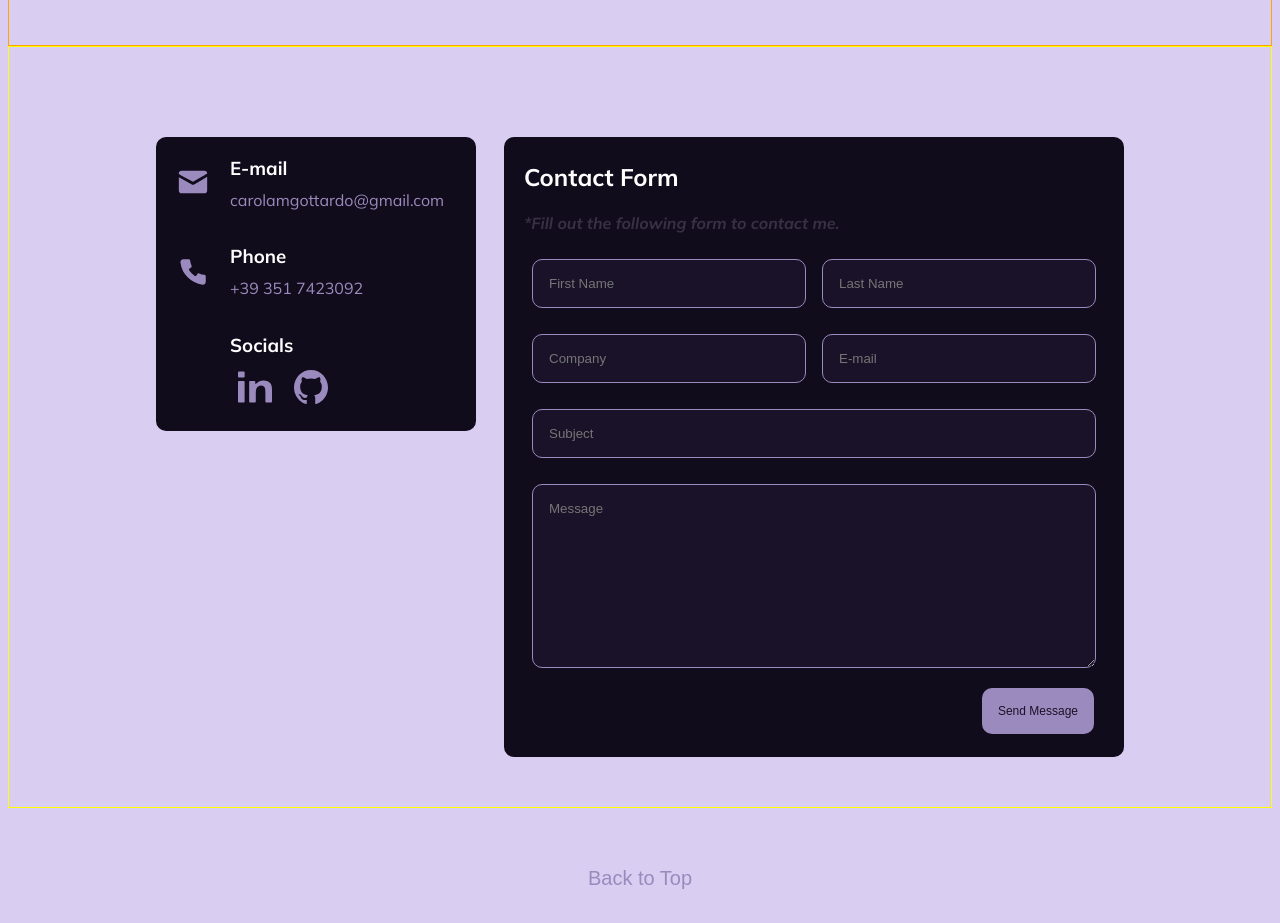
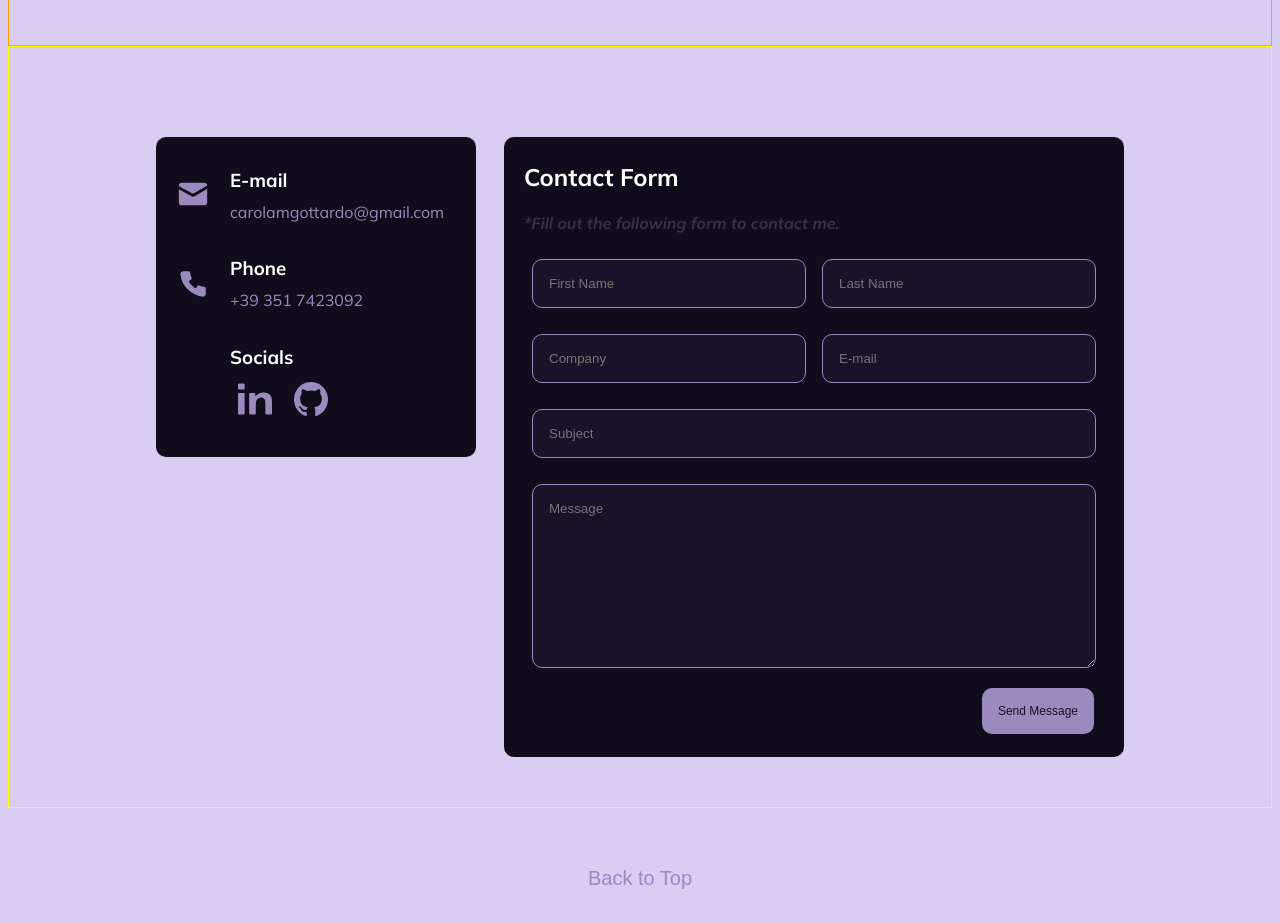
Before and after one commit to carolagottardo/react-sass-cv, a React (Vite) app: page / in a window 1280 px wide. Shown: the part 2400-3323 px from the top of the page. Built offline with nearby package versions, Linux system fonts and the light colour scheme; a web font is replaced by a local one.

Commit message:
contact section - finalized

```diff
--- a/src/components/Sectionsy/Sectionsy.css
+++ b/src/components/Sectionsy/Sectionsy.css
@@ -131,7 +131,7 @@
   margin-top: 40px;
   border-radius: 10px;
   width: 320px;
-  height: 294px;
+  height: 320px;
 
   p {
     color: #9b8abd;
@@ -141,7 +141,7 @@
 .logo-socials-container {
   display: flex;
   flex-direction: column;
-  margin-top: 28px;
+  margin-top: 40px;
   margin-left: 20px;
   gap: 56px;
 }
@@ -150,6 +150,7 @@
   display: flex;
   flex-direction: column;
   margin-left: 20px;
+  margin-top: 12px;
 }
 
 .social-1,
```
